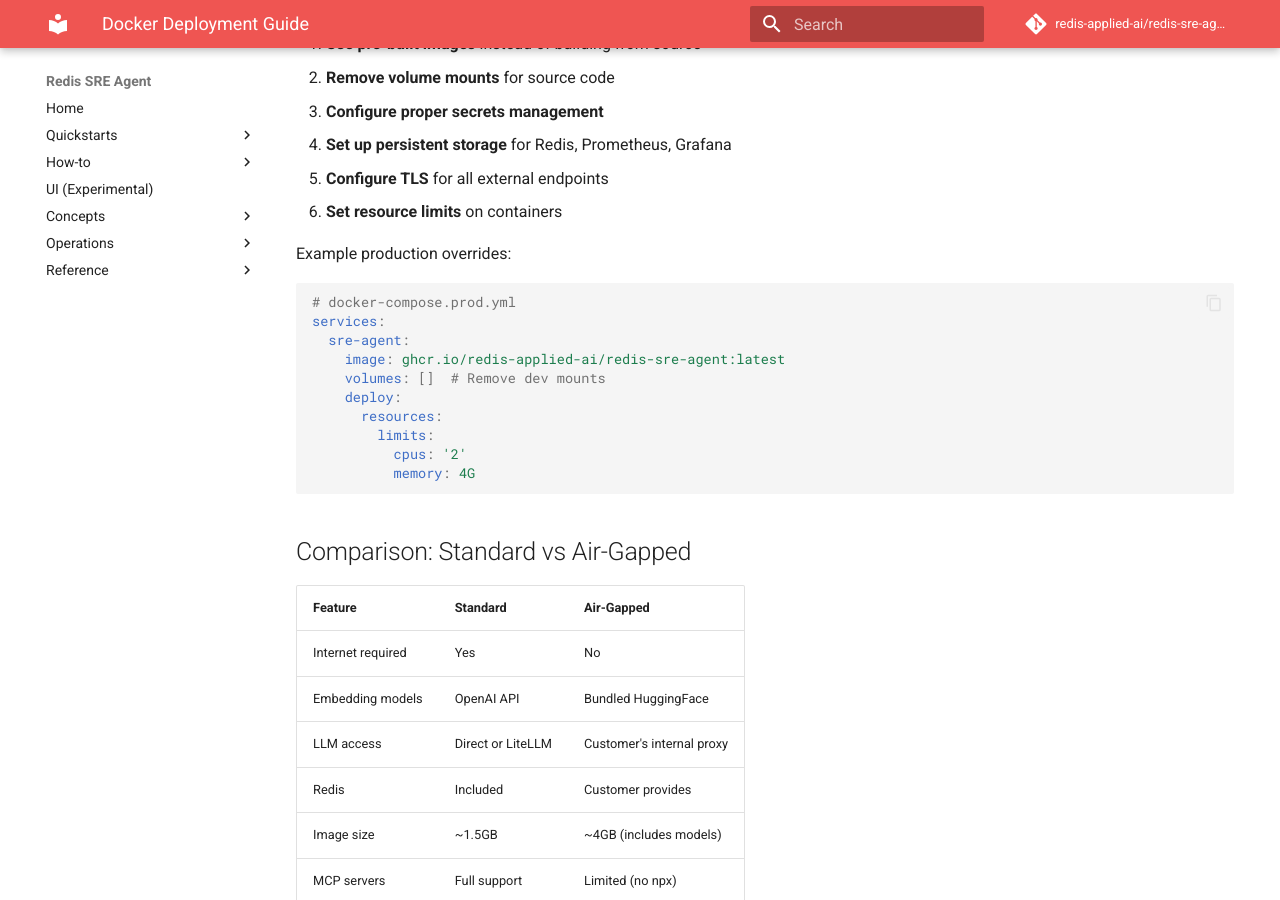
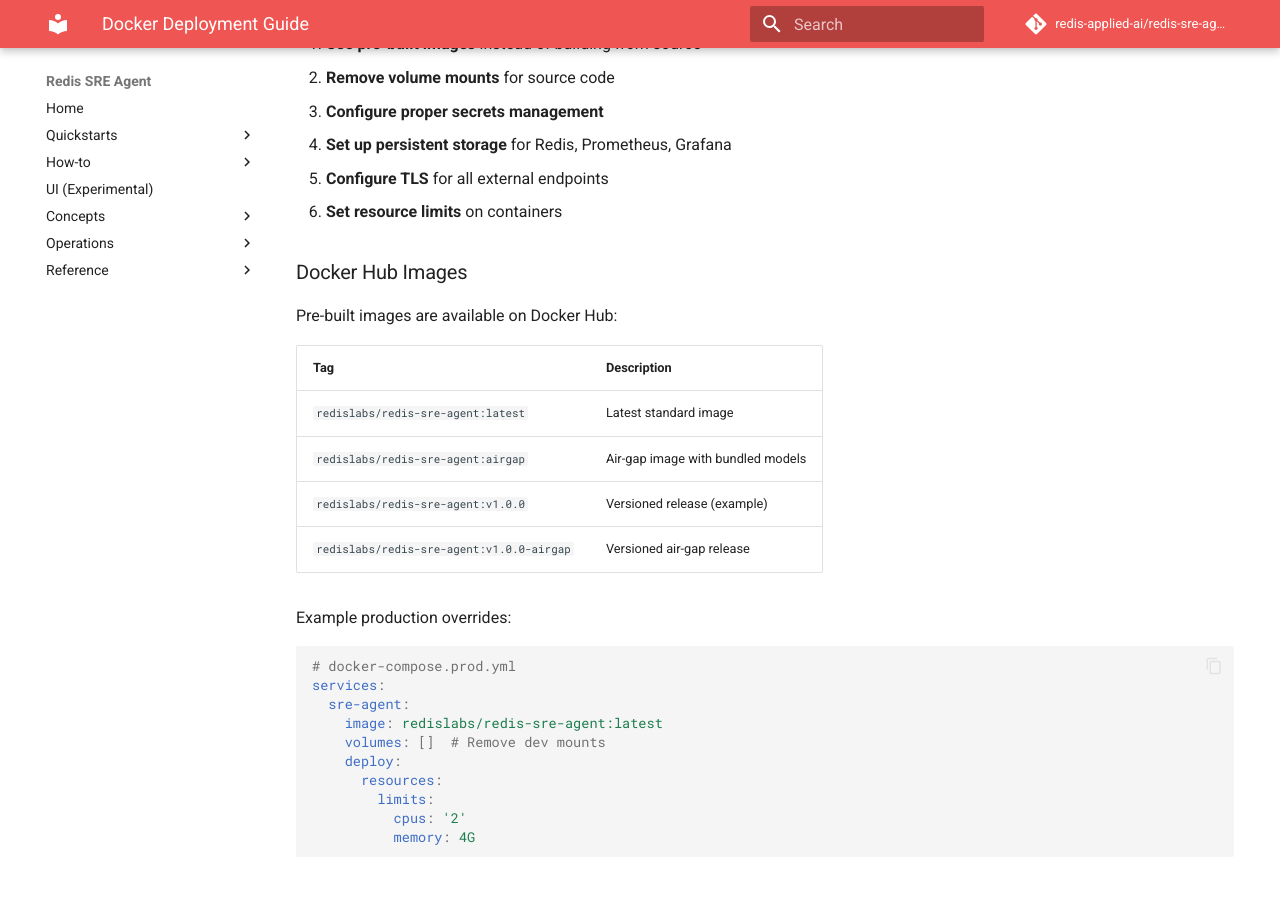
Before and after one commit to redis-applied-ai/redis-sre-agent, an MkDocs documentation site: the page built from docs/operations/docker-deployment.md, in a window 1280 px wide and 900 px high, scrolled down 4532 px. Built offline with MkDocs 1.6.1 and Material for MkDocs 9.7.7, drawn with Linux system fonts in a browser that asks for light colours; comment, search, counter and statistics services are not loaded.

Commit message:
Update docs with Docker Hub image tags

````diff
--- a/docs/operations/docker-deployment.md
+++ b/docs/operations/docker-deployment.md
@@ -192,13 +192,24 @@
 5. **Configure TLS** for all external endpoints
 6. **Set resource limits** on containers
 
+### Docker Hub Images
+
+Pre-built images are available on Docker Hub:
+
+| Tag | Description |
+|-----|-------------|
+| `redislabs/redis-sre-agent:latest` | Latest standard image |
+| `redislabs/redis-sre-agent:airgap` | Air-gap image with bundled models |
+| `redislabs/redis-sre-agent:v1.0.0` | Versioned release (example) |
+| `redislabs/redis-sre-agent:v1.0.0-airgap` | Versioned air-gap release |
+
 Example production overrides:
 
 ```yaml
 # docker-compose.prod.yml
 services:
   sre-agent:
-    image: ghcr.io/redis-applied-ai/redis-sre-agent:latest
+    image: redislabs/redis-sre-agent:latest
     volumes: []  # Remove dev mounts
     deploy:
       resources:
````
Also changed, not shown: docs/operations/airgap-deployment.md (+10 -2 lines).
